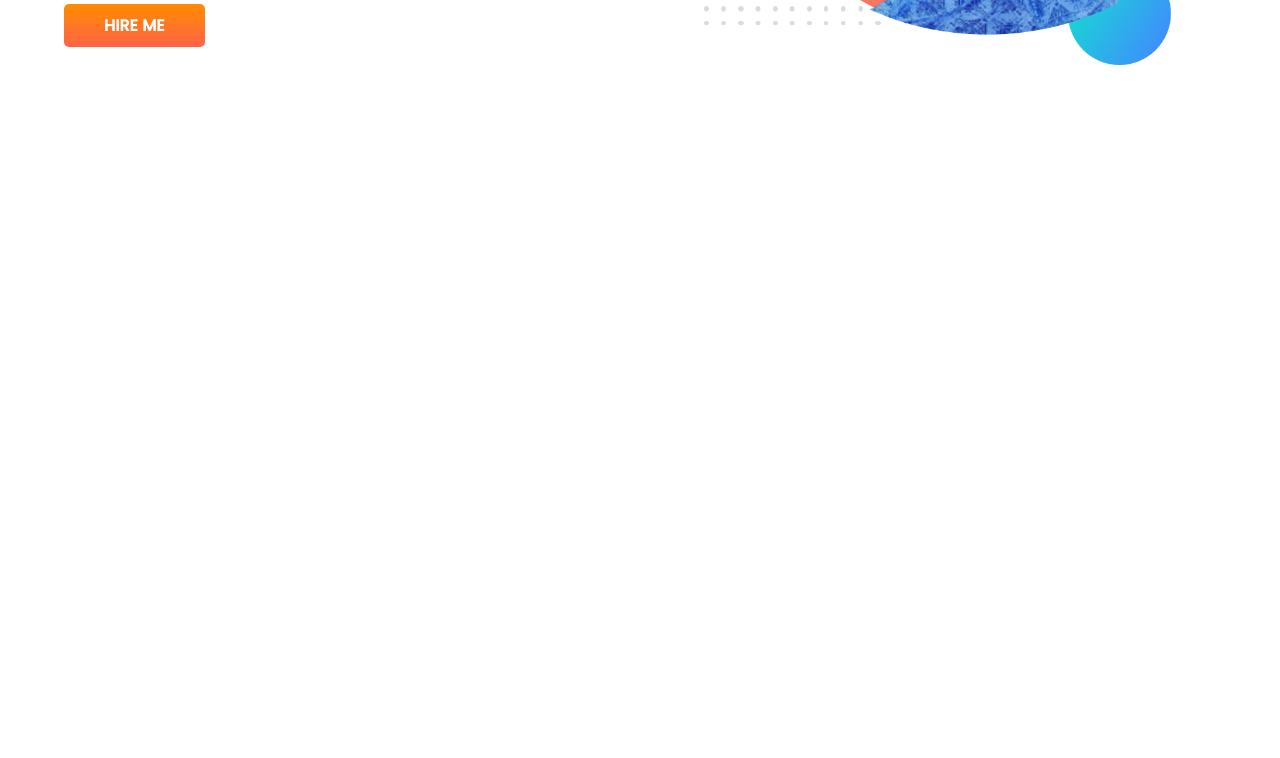
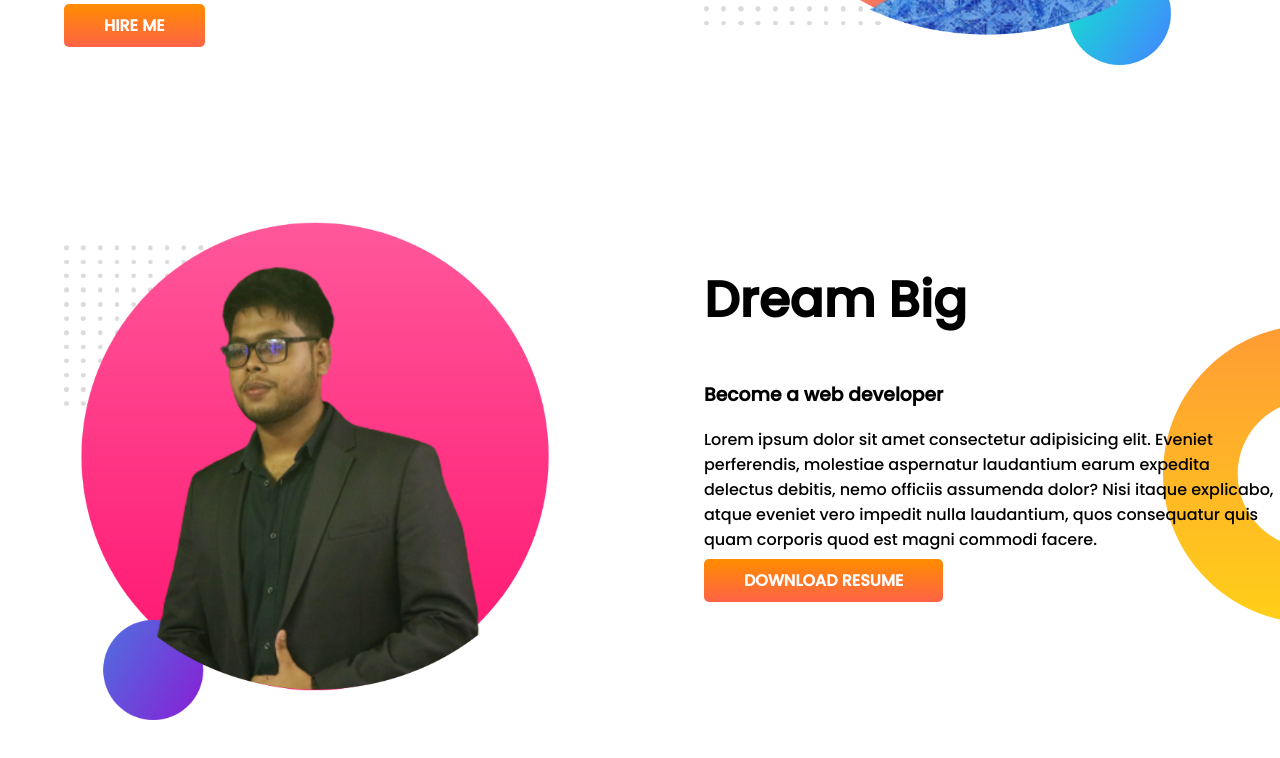
Before and after one commit to SazzadForazi/developer-portfolio, a plain HTML site: page index.html in a window 1280 px wide. Shown: the part 450-1208 px from the top of the page. Before the commit the page ends 800 px from the top, so only its background shows below. Drawn offline with Linux system fonts and the light colour scheme.

Commit message:
added documnet

```diff
--- a/index.html
+++ b/index.html
@@ -29,6 +29,20 @@
         </div>
 
     </section>
+    <section class="dream-big">
+        <div class="half-width">
+            <img src="/img/my-bg2.png" alt="">
+        </div>
+        <div class="half-width">
+            <h1>Dream Big</h1>
+            <h3>Become a web developer</h3>
+            <p>Lorem ipsum dolor sit amet consectetur adipisicing elit. Eveniet perferendis, molestiae aspernatur
+                laudantium earum expedita delectus debitis, nemo officiis assumenda dolor? Nisi itaque explicabo, atque
+                eveniet vero impedit nulla laudantium, quos consequatur quis quam corporis quod est magni commodi
+                facere.</p>
+            <a class="link-button" target="_blank" href="#">DOWNLOAD RESUME</a>
+        </div>
+    </section>
 </body>
 
 </html>
--- a/style.css
+++ b/style.css
@@ -10,6 +10,7 @@ h1{
 }
 section{
     display: flex;
+    margin-bottom: 150px;
 }
 .half-width{
   width: 50%;
@@ -30,3 +31,8 @@ section{
     background-image:url(/images/top-banner.png);
     background-repeat: no-repeat;
 }
+.dream-big{
+background-image: url(/images/dream-bg.png);
+background-repeat: no-repeat;
+background-position: right;
+}
```
Also changed, not shown: img/my-bg2.png (added).
